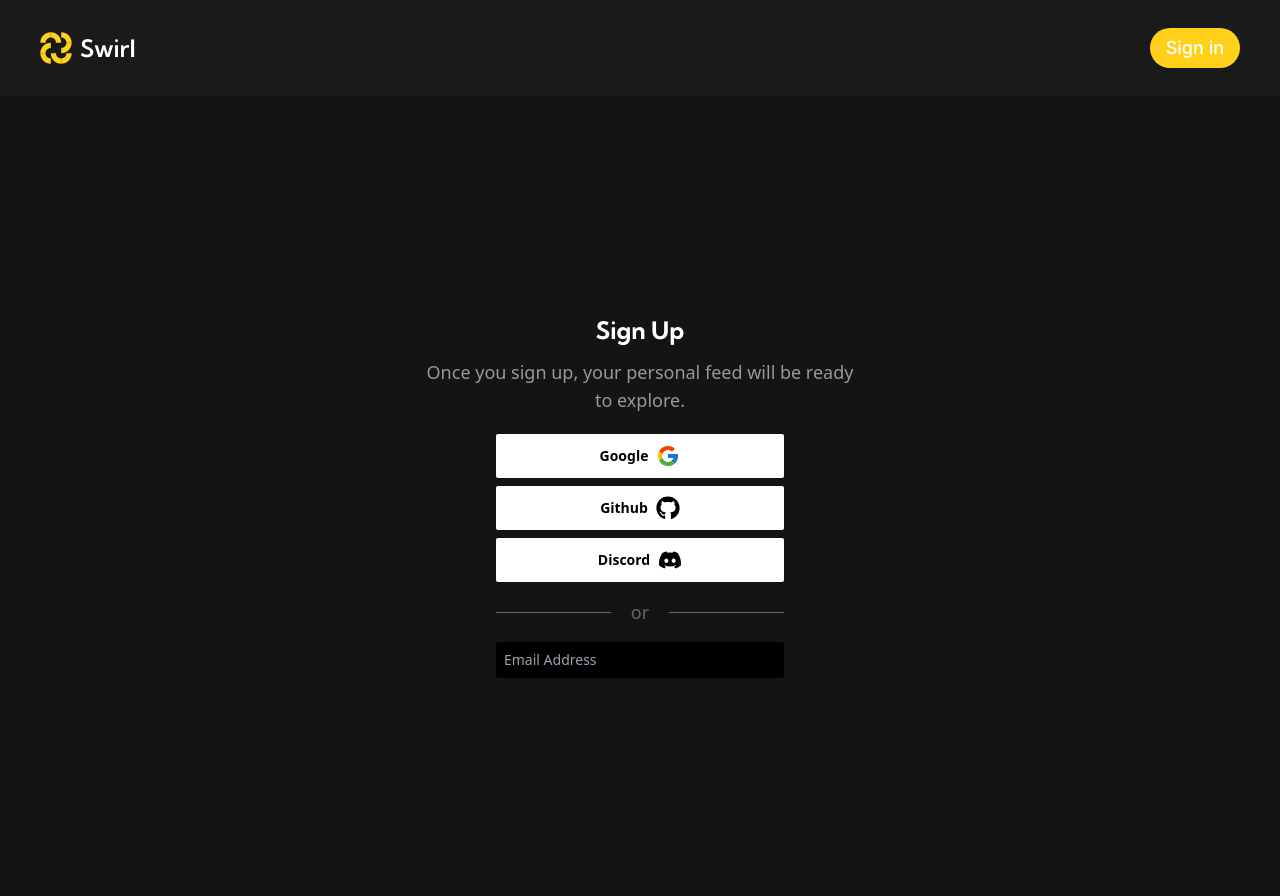
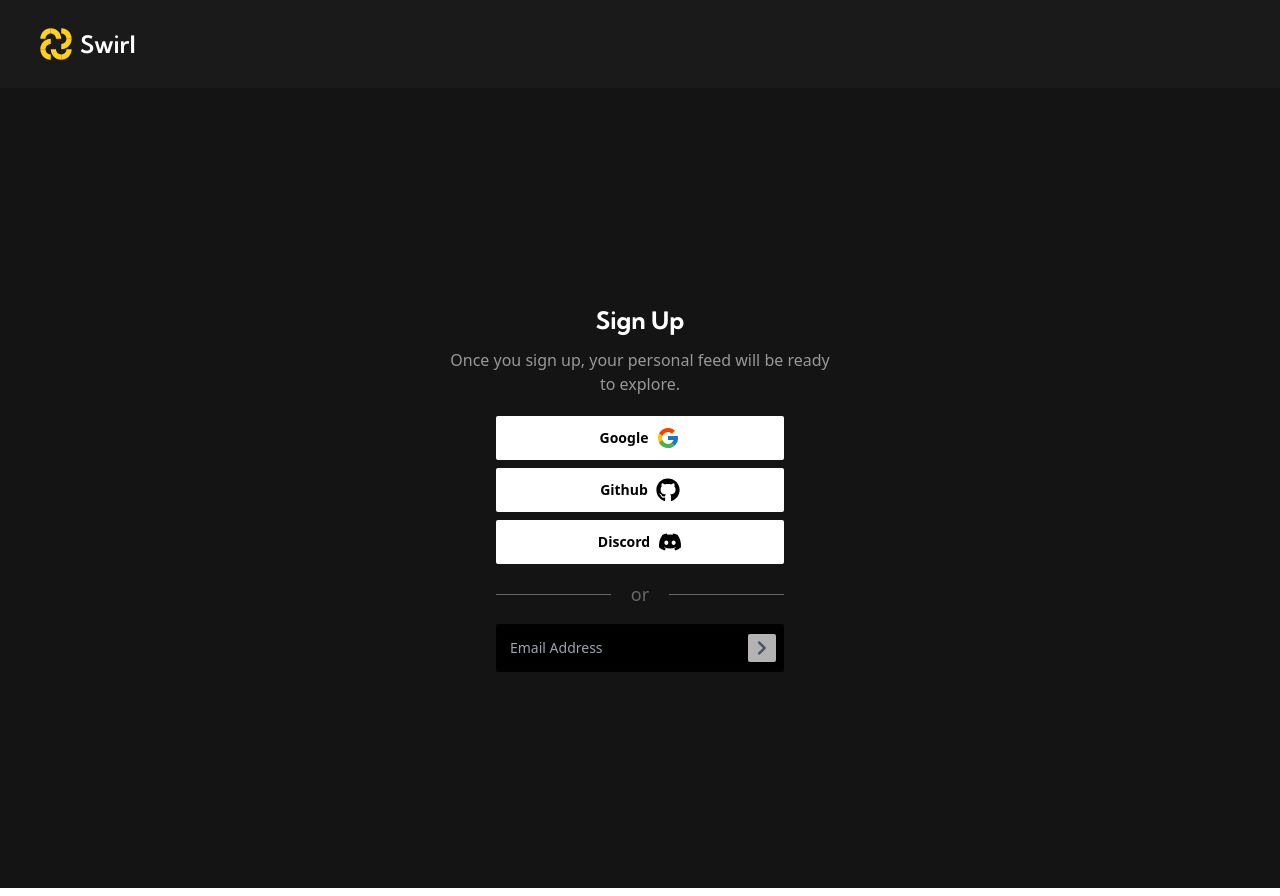
Before and after one commit to AbassKoyang/swirl, a React (Vite) app: page /onboarding/signup in a window 1280 px wide. Built offline with nearby package versions, Linux system fonts and the light colour scheme.

Commit message:
install react-hook-form and handle form validation

```diff
--- a/package.json
+++ b/package.json
@@ -15,6 +15,7 @@
     "@supabase/supabase-js": "^2.39.7",
     "react": "^18.2.0",
     "react-dom": "^18.2.0",
+    "react-hook-form": "^7.51.0",
     "react-icons": "^5.0.1",
     "react-router-dom": "^6.22.0"
   },
--- a/src/components/Navbar.jsx
+++ b/src/components/Navbar.jsx
@@ -1,6 +1,8 @@
-import { Link } from "react-router-dom"
+import { Link, useLocation } from "react-router-dom"
 
 const Navbar = () => {
+  const {pathname} = useLocation();
+  console.log(pathname)
   return (
     <header className="w-full flex items-center justify-center bg-[#1A1A1A]">
         <div className="w-full max-w-[1900px] flex items-center justify-between py-7 px-5 md:px-10 2xl:px-[162px] bg-[#1A1A1A]">
@@ -8,7 +10,7 @@
             <img src="../src/assets/swirl-logo.svg" alt="Swirl Logo" className="size-8" />
             <h1 className="font-kumbh text-2xl font-semibold text-white">Swirl</h1>
         </Link>
-        <Link to='onboarding/signup' className='px-4 py-1.5 rounded-3xl text-white bg-[#FFD11A] text-sm md:text-lg font-medium font-inter'>
+        <Link to='onboarding/signup' className={`px-4 py-1.5 rounded-3xl text-white bg-[#FFD11A] text-sm md:text-lg font-medium font-inter ${pathname === '/onboarding/signup' ? 'hidden' : 'block'}`}>
             Sign in
         </Link>
         </div>
--- a/src/pages/SignUp.jsx
+++ b/src/pages/SignUp.jsx
@@ -1,14 +1,31 @@
 import SignUpButton from "../components/SignUpButton";
 import { FcGoogle } from "react-icons/fc";
-import { FaDiscord, FaGithub } from "react-icons/fa";
+import { FaChevronRight, FaDiscord, FaGithub } from "react-icons/fa";
+import { useState } from "react";
+import { useForm } from "react-hook-form";
 
 
 const SignUp = () => {
+  const [steps, setSteps] = useState(0);
+  const [email, setEmail] = useState('')
+  const  [method, setMethod] = useState("");
+  const { watch, register, handleSubmit, formState} = useForm();
+  const {errors, isValid} = formState;
+
+
+  const handleEmailButtonSubmit = (e) => {
+    e.preventDefault();
+    handleSubmit(onsubmit)("email");
+    setSteps((prev) => prev + 1);
+
+  }
+
+
   return (
     <secion className="px-5 w-full bg-[#141414] flex flex-col justify-center items-center h-screen">
       <h1 className="text-2xl font-bold font-kumbh text-white">Sign Up</h1>
-      <p className="text-lg text-[#98989A] font-normal max-w-md mt-3 text-center">Once you sign up, your personal feed will be ready to explore.</p>
-      <div className="w-full max-w-72 flex flex-col mt-5">
+      <p className="text-[16px] text-[#98989A] font-normal max-w-sm mt-3 text-center">Once you sign up, your personal feed will be ready to explore.</p>
+      <div className={`w-full max-w-72 flex-col mt-5 ${steps === 0 ? 'flex' : 'hidden'}`}>
         <div className="w-full flex flex-col gap-2">
         <SignUpButton text='Google' icon={<FcGoogle className="size-6" />} />
         <SignUpButton text='Github' icon={<FaGithub className="size-6" />} />
@@ -19,9 +36,37 @@
           <span className="font-medium text-lg text-white/35">or</span>
           <div className="w-[40%] h-[1px] bg-white/35"></div>
         </div>
-        <form action="">
-          <input type="email" name="email" id="" placeholder="Email Address" className="w-full bg-black/95 rounded-sm p-2 text-sm" />
+        <form onSubmit={handleEmailButtonSubmit} className="w-full flex items-center justify-between bg-black/95 rounded-sm p-2 focus-within:outline focus-within:outline-1 focus-within:outline-white/35 overflow-hidden outline-offset-[2px]">
+          <input
+            type="email"
+            name="email"
+            id=""
+            placeholder="Email Address"
+            className="w-full bg-black/95 rounded-sm p-1.5 text-sm text-white/85 border-0 outline-0"
+            onChange={(e) => setEmail(e.target.value)}
+            {...register('email', {
+              required: {
+                value: true,
+                message: 'Please enter your email address.'
+              },
+              pattern:{
+                value: /[a-zA-Z0-9._%+-]+@[a-zA-Z0-9.-]+\.[a-zA-Z]{2,}/,
+                message: "Please enter a valid email address."
+              },
+            })}
+            />
+          <button
+            disabled={!isValid}
+            type="button"
+            className="disabled:bg-white/70 p-1.5 rounded-sm  bg-white"
+            onClick={handleEmailButtonSubmit}><FaChevronRight className="size-4 group-disabled:text-gray-500 text-gray-600"/>
+          </button>
         </form>
+        {errors?.email?.message && <p className="text-xs text-red-600 mt-2">{errors.email.message}</p>}
+      </div>
+      <div className={`w-full ${steps === 1 ? 'flex' : 'hidden'}`}>
+
+        <button onClick={() => setSteps((prev) => prev - 1)}>prev</button>
       </div>
     </secion>
   )
```
Also changed, not shown: 1 other file (tests, documents, lock files or other folders).
